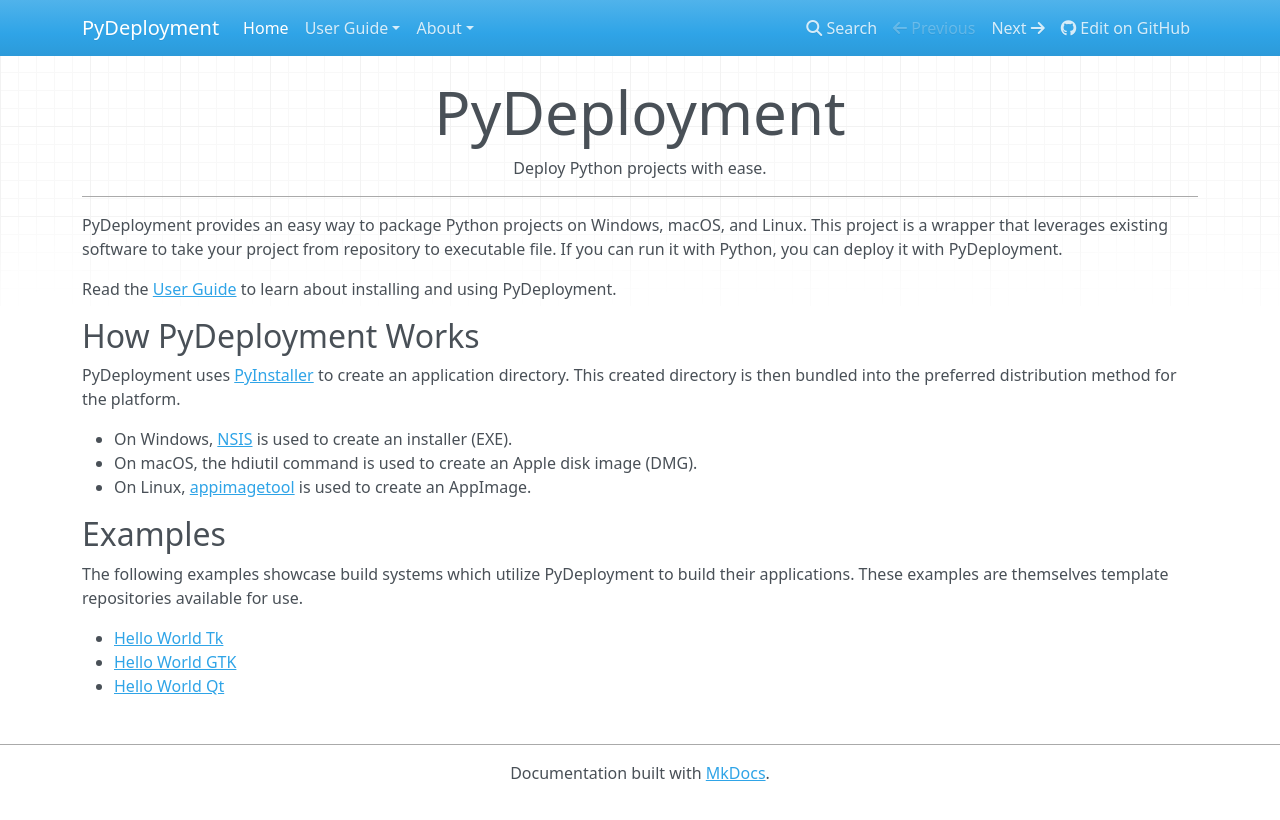
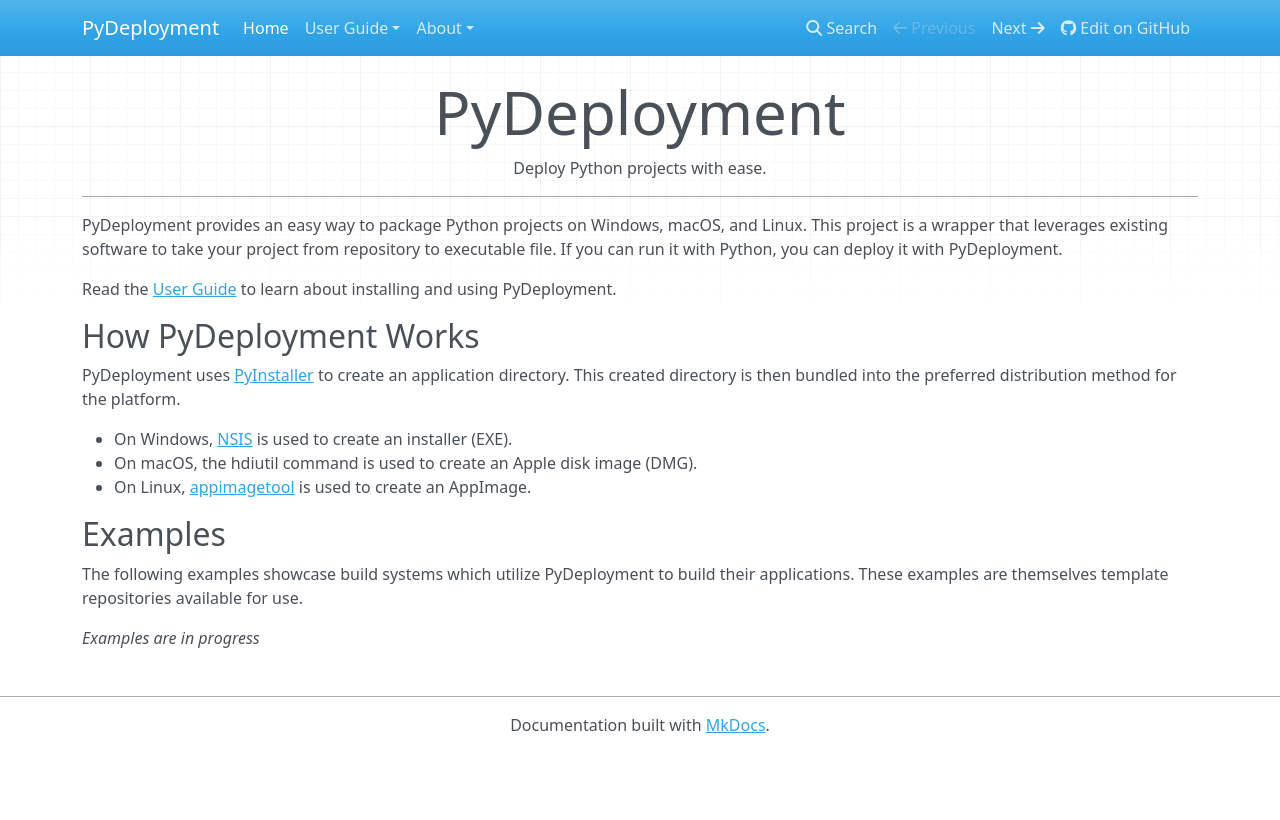
Before and after one commit to pydeployment/pydeployment, an MkDocs documentation site: the page built from docs/index.md, in a window 1280 px wide. Shown: the top 820 px of the page. Built offline with MkDocs 1.6.1, drawn with Linux system fonts in a browser that asks for light colours; nearby versions of some CDN libraries.

Commit message:
docs: Indicate that examples are in progress

```diff
--- a/docs/index.md
+++ b/docs/index.md
@@ -29,6 +29,8 @@
 their applications. These examples are themselves template repositories
 available for use.
 
-* [Hello World Tk](https://github.com/zevlee/hello-world-tk)
-* [Hello World GTK](https://github.com/zevlee/hello-world-gtk)
-* [Hello World Qt](https://github.com/zevlee/hello-world-qt)
+*Examples are in progress*
+
+<!-- * [Hello World Tk](https://github.com/zevlee/hello-world-tk) -->
+<!-- * [Hello World GTK](https://github.com/zevlee/hello-world-gtk) -->
+<!-- * [Hello World Qt](https://github.com/zevlee/hello-world-qt) -->
```
Also changed, not shown: README.md (+5 -3 lines).
